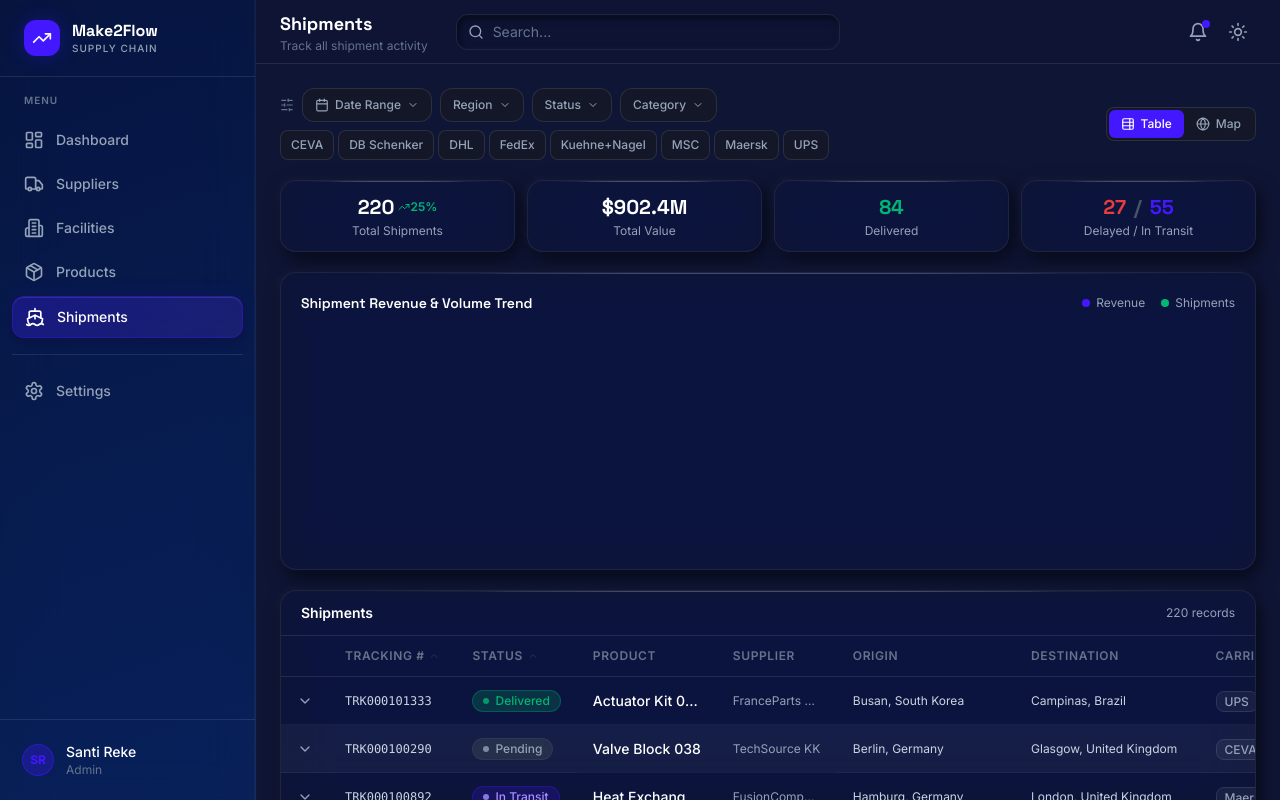
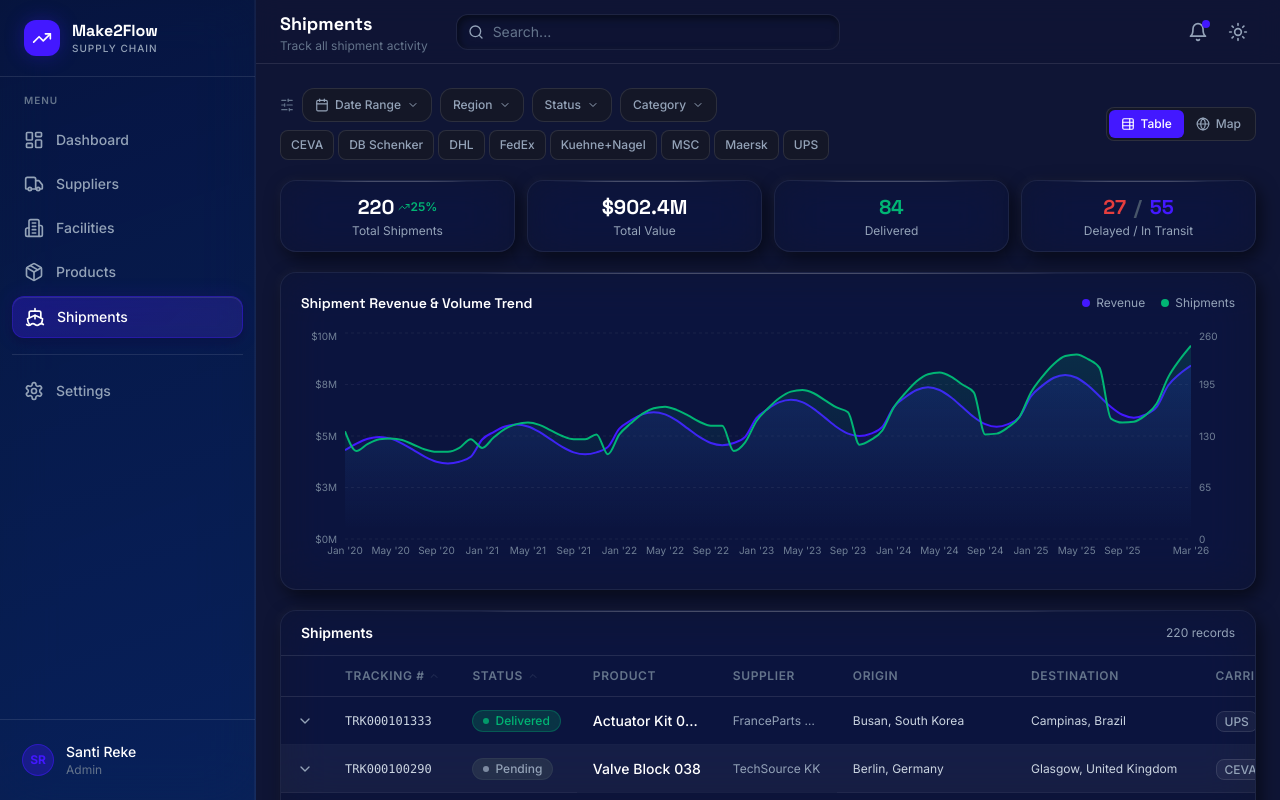
Before and after one commit to santirequelme/suply-chain-dashboard, a React (Vite) app: page /shipments in a window 1280 px wide. Built offline with nearby package versions, Linux system fonts and the light colour scheme.

Commit message:
feat: shipment chart

```diff
--- a/src/components/charts/ShipmentLineChart.tsx
+++ b/src/components/charts/ShipmentLineChart.tsx
@@ -58,8 +58,8 @@ export default function ShipmentLineChart({ data, title, dataKey: singleKey, lin
           </div>
         </div>
       )}
-      <div className="flex-1 min-h-0" style={{ minHeight: 220 }}>
-        <ResponsiveContainer width="100%" height="100%">
+      <div className="w-full" style={{ height: 240 }}>
+        <ResponsiveContainer width="100%" height={240}>
           <AreaChart data={chartData} margin={{ top: 4, right: 8, left: 0, bottom: 0 }}>
             <defs>
               <linearGradient id="revenueGrad" x1="0" y1="0" x2="0" y2="1">
--- a/src/data/index.ts
+++ b/src/data/index.ts
@@ -427,8 +427,13 @@ export function getShipmentsFilteredByDate(start: string, end: string) {
 }
 
 export function getMonthlyRevenueFiltered(start: string, end: string) {
-  const sy = new Date(start).getFullYear();
-  const ey = new Date(end).getFullYear();
+  const ds = new Date(start);
+  const de = new Date(end);
+  const y0 = ds.getFullYear();
+  const y1 = de.getFullYear();
+  if (Number.isNaN(y0) || Number.isNaN(y1)) return [];
+  const sy = Math.min(y0, y1);
+  const ey = Math.max(y0, y1);
   return monthlyRevenue.filter((m) => m.year >= sy && m.year <= ey);
 }
 
```
Also changed, not shown: 5 other files (tests, documents, lock files or other folders).
